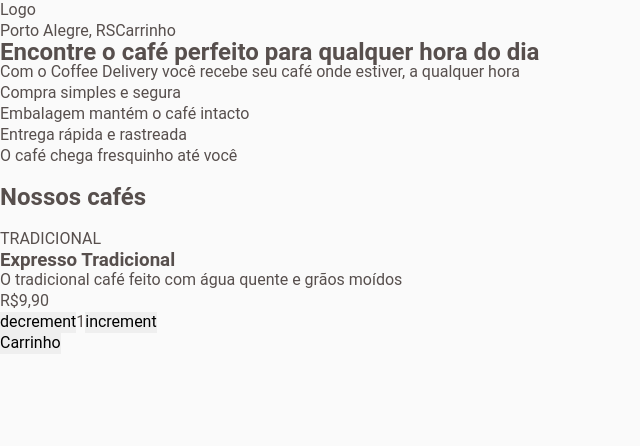
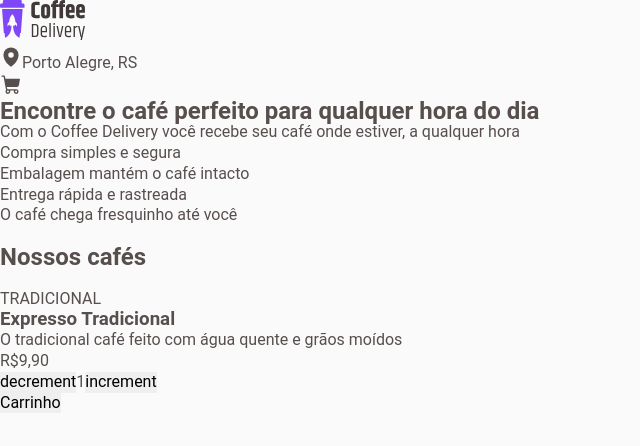
Before and after one commit to alessandroibes/ignite-challenge-reacjs-coffee-delivery, a React (Vite) app: page / in a window 1280 px wide. Shown: the top 446 px of the page, without its empty margins (0-640 px from the left). Built offline with nearby package versions, Linux system fonts and the light colour scheme.

Commit message:
Cração do componente Header

```diff
--- a/package.json
+++ b/package.json
@@ -10,6 +10,7 @@
     "preview": "vite preview"
   },
   "dependencies": {
+    "@phosphor-icons/react": "^2.1.6",
     "react": "^18.3.1",
     "react-dom": "^18.3.1",
     "styled-components": "^6.1.11"
--- a/src/App.tsx
+++ b/src/App.tsx
@@ -3,21 +3,14 @@
 import { defaultTheme } from './styles/themes/default';
 import { GlobalStyle } from './styles/global';
 import { Home } from './pages/Home';
+import { Header } from './components/Header';
 
 export function App() {
   return (
     <ThemeProvider theme={defaultTheme}>
       <GlobalStyle />
 
-      <div className="mainHeader">
-        <div>Logo</div>
-
-        <div>
-          <span>Porto Alegre, RS</span>
-
-          <span>Carrinho</span>
-        </div>
-      </div>
+      <Header />
 
       <main className="mainContent">
         <Home />
--- /dev/null
+++ b/src/components/Header/index.tsx
@@ -0,0 +1,19 @@
+import { MapPin, ShoppingCart } from '@phosphor-icons/react';
+import { Container } from './styles';
+
+export function Header() {
+  return (
+    <Container>
+      <aside>
+        <img src="/logo.svg" alt="Coffee Delivery" />
+
+        <div>
+          <MapPin size={22} weight="fill" />
+          <span>Porto Alegre, RS</span>
+        </div>
+
+        <ShoppingCart size={22} weight="fill" />
+      </aside>
+    </Container>
+  );
+}
--- /dev/null
+++ b/src/components/Header/styles.ts
@@ -0,0 +1,3 @@
+import styled from 'styled-components';
+
+export const Container = styled.header``;
```
Also changed, not shown: public/logo.svg (added), 1 other file (tests, documents, lock files or other folders).
